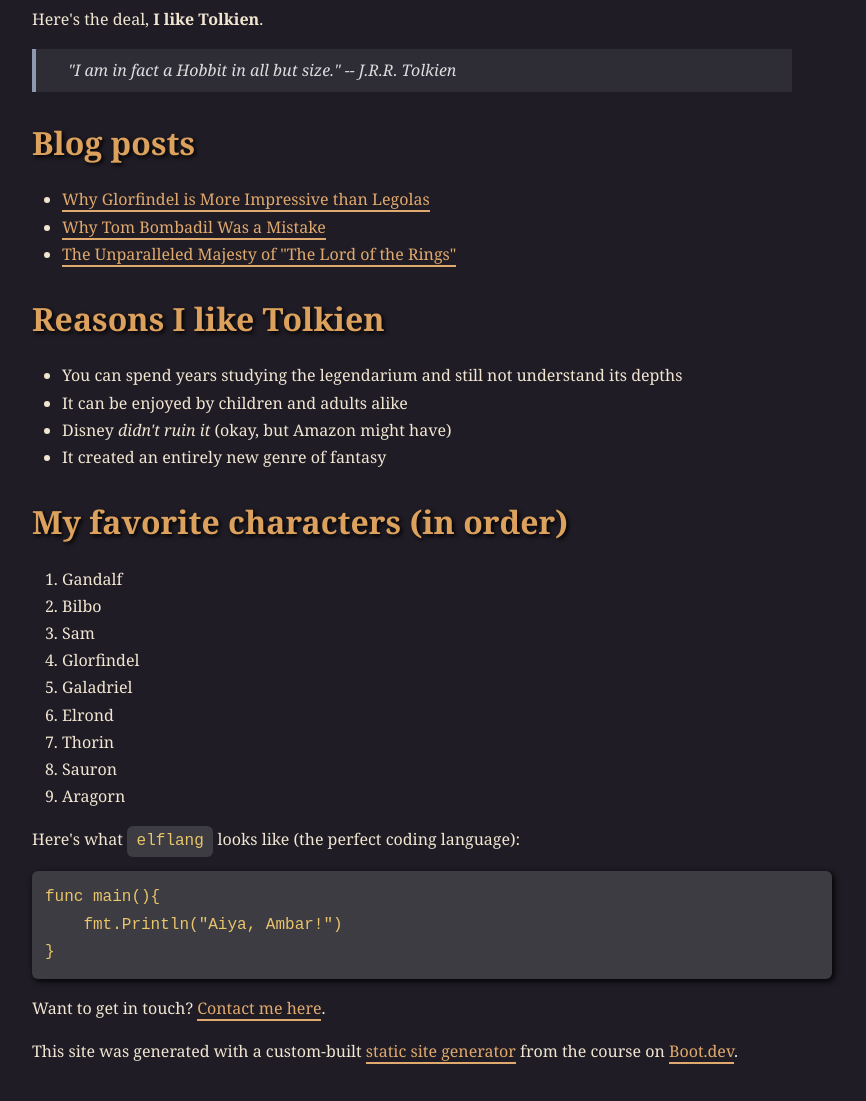
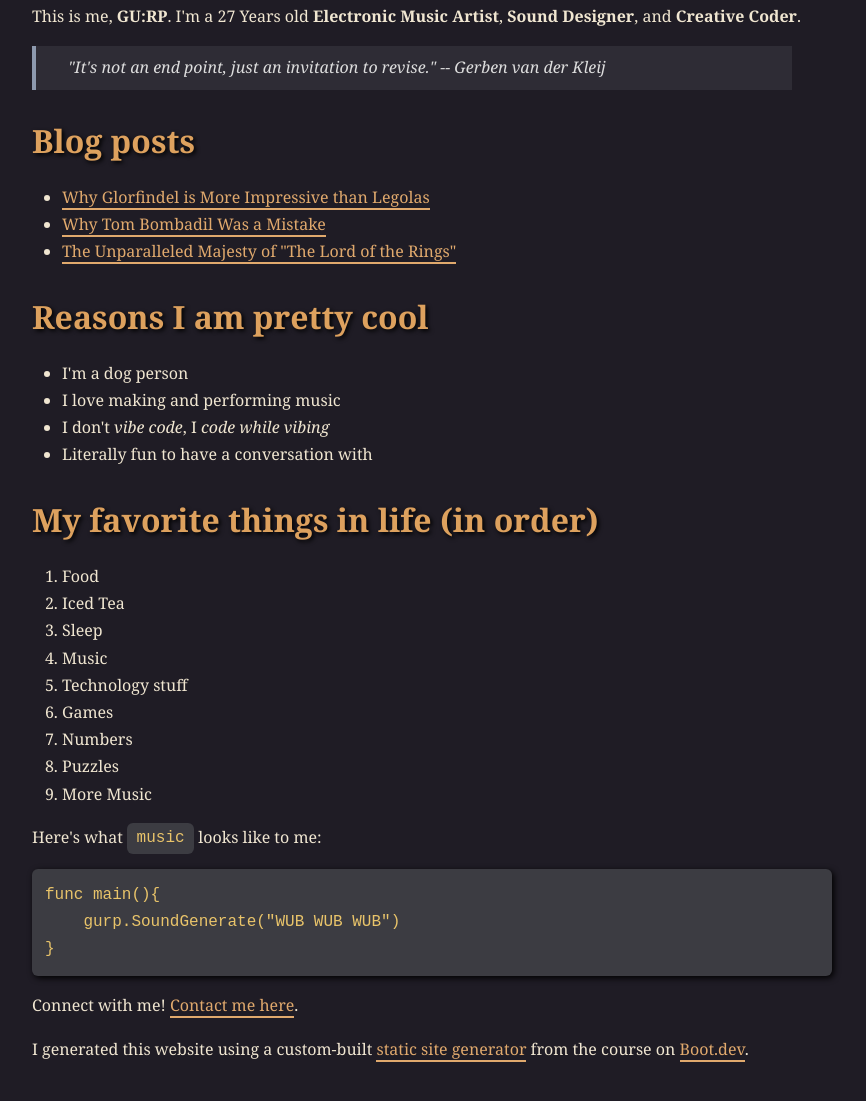
Before and after one commit to Gerbenkley/SiteGenerator, a plain HTML site: page docs/index.html in a window 1280 px wide. Shown: the part 455-1556 px from the top of the page, without its empty margins (208-1074 px from the left). Drawn offline with Linux system fonts and the light colour scheme.

Commit message:
new own index

```diff
--- a/docs/index.html
+++ b/docs/index.html
@@ -4,16 +4,16 @@
 <head>
     <meta charset="utf-8">
     <meta name="viewport" content="width=device-width, initial-scale=1">
-    <title> Tolkien Fan Club </title>
+    <title> Gerben van der Kleij / GU:RP </title>
     <link href="/SiteGenerator/index.css" rel="stylesheet">
 </head>
 
 <body>
     <article>
-        <div><h1>Tolkien Fan Club</h1><p><img src="/SiteGenerator/images/tolkien.png" alt="JRR Tolkien sitting"></img></p><p>Here's the deal, <b>I like Tolkien</b>.</p><blockquote>"I am in fact a Hobbit in all but size."  -- J.R.R. Tolkien</blockquote><h2>Blog posts</h2><ul><li><a href="/SiteGenerator/blog/glorfindel">Why Glorfindel is More Impressive than Legolas</a></li><li><a href="/SiteGenerator/blog/tom">Why Tom Bombadil Was a Mistake</a></li><li><a href="/SiteGenerator/blog/majesty">The Unparalleled Majesty of "The Lord of the Rings"</a></li></ul><h2>Reasons I like Tolkien</h2><ul><li>You can spend years studying the legendarium and still not understand its depths</li><li>It can be enjoyed by children and adults alike</li><li>Disney <i>didn't ruin it</i> (okay, but Amazon might have)</li><li>It created an entirely new genre of fantasy</li></ul><h2>My favorite characters (in order)</h2><ol><li>Gandalf</li><li>Bilbo</li><li>Sam</li><li>Glorfindel</li><li>Galadriel</li><li>Elrond</li><li>Thorin</li><li>Sauron</li><li>Aragorn</li></ol><p>Here's what <code>elflang</code> looks like (the perfect coding language):</p><pre><code>func main(){
-    fmt.Println("Aiya, Ambar!")
+        <div><h1>Gerben van der Kleij / GU:RP</h1><p><img src="/SiteGenerator/images/Gurp_long.jpeg" alt="Gerben van der Kleij standing"></img></p><p>This is me, <b>GU:RP</b>. I'm a 27 Years old <b>Electronic Music Artist</b>, <b>Sound Designer</b>, and <b>Creative Coder</b>.</p><blockquote>"It's not an end point, just an invitation to revise."  -- Gerben van der Kleij</blockquote><h2>Blog posts</h2><ul><li><a href="/SiteGenerator/blog/glorfindel">Why Glorfindel is More Impressive than Legolas</a></li><li><a href="/SiteGenerator/blog/tom">Why Tom Bombadil Was a Mistake</a></li><li><a href="/SiteGenerator/blog/majesty">The Unparalleled Majesty of "The Lord of the Rings"</a></li></ul><h2>Reasons I am pretty cool</h2><ul><li>I'm a dog person</li><li>I love making and performing music</li><li>I don't <i>vibe code</i>, I <i>code while vibing</i></li><li>Literally fun to have a conversation with</li></ul><h2>My favorite things in life (in order)</h2><ol><li>Food</li><li>Iced Tea</li><li>Sleep</li><li>Music</li><li>Technology stuff</li><li>Games</li><li>Numbers</li><li>Puzzles</li><li>More Music</li></ol><p>Here's what <code>music</code> looks like to me:</p><pre><code>func main(){
+    gurp.SoundGenerate("WUB WUB WUB")
 }
-</code></pre><p>Want to get in touch? <a href="/SiteGenerator/contact">Contact me here</a>.</p><p>This site was generated with a custom-built <a href="https://www.boot.dev/courses/build-static-site-generator-python">static site generator</a> from the course on <a href="https://www.boot.dev">Boot.dev</a>.</p></div>
+</code></pre><p>Connect with me! <a href="/SiteGenerator/contact">Contact me here</a>.</p><p>I generated this website using a custom-built <a href="https://www.boot.dev/courses/build-static-site-generator-python">static site generator</a> from the course on <a href="https://www.boot.dev">Boot.dev</a>.</p></div>
     </article>
 </body>
 
```
Also changed, not shown: 14 other files.
